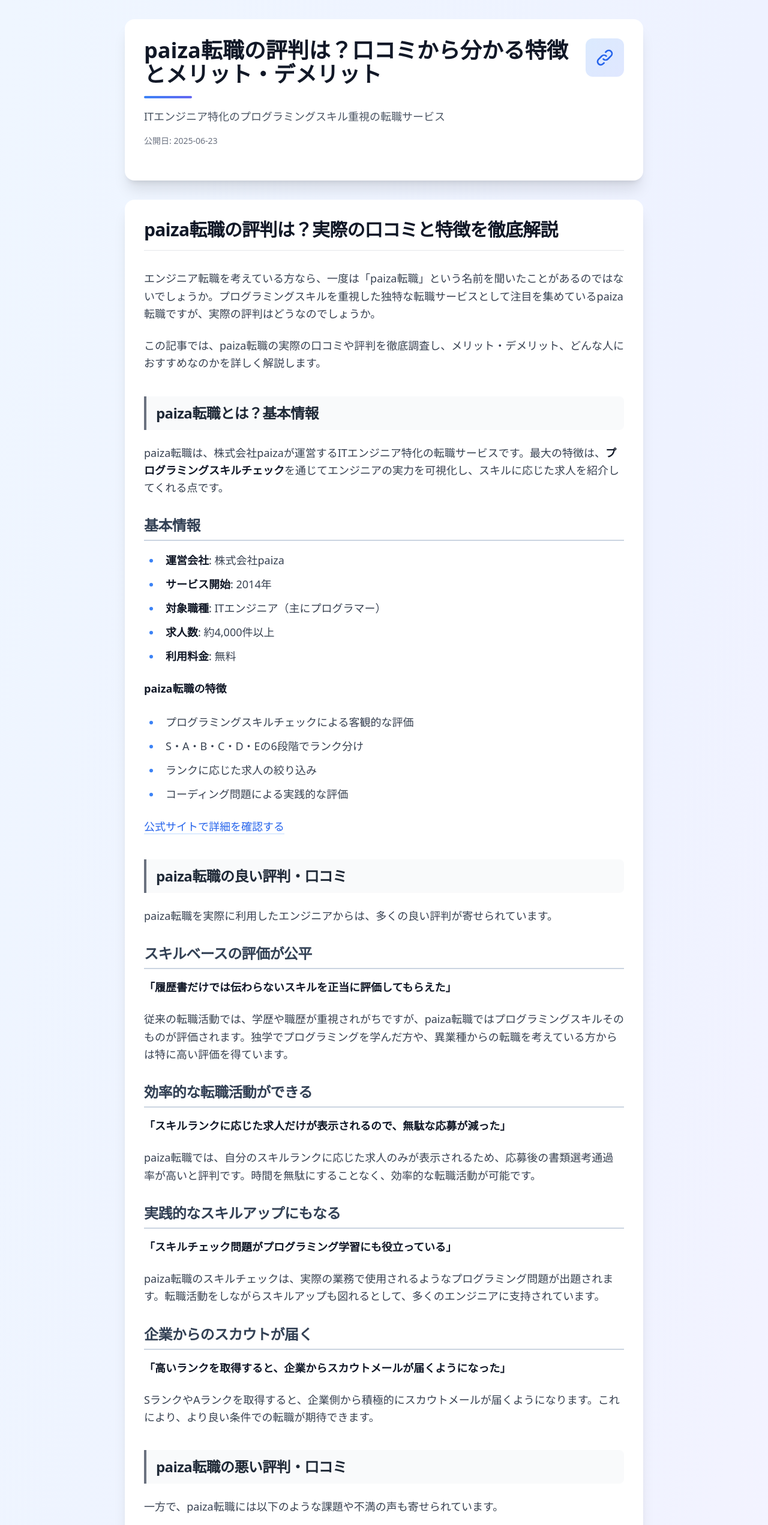
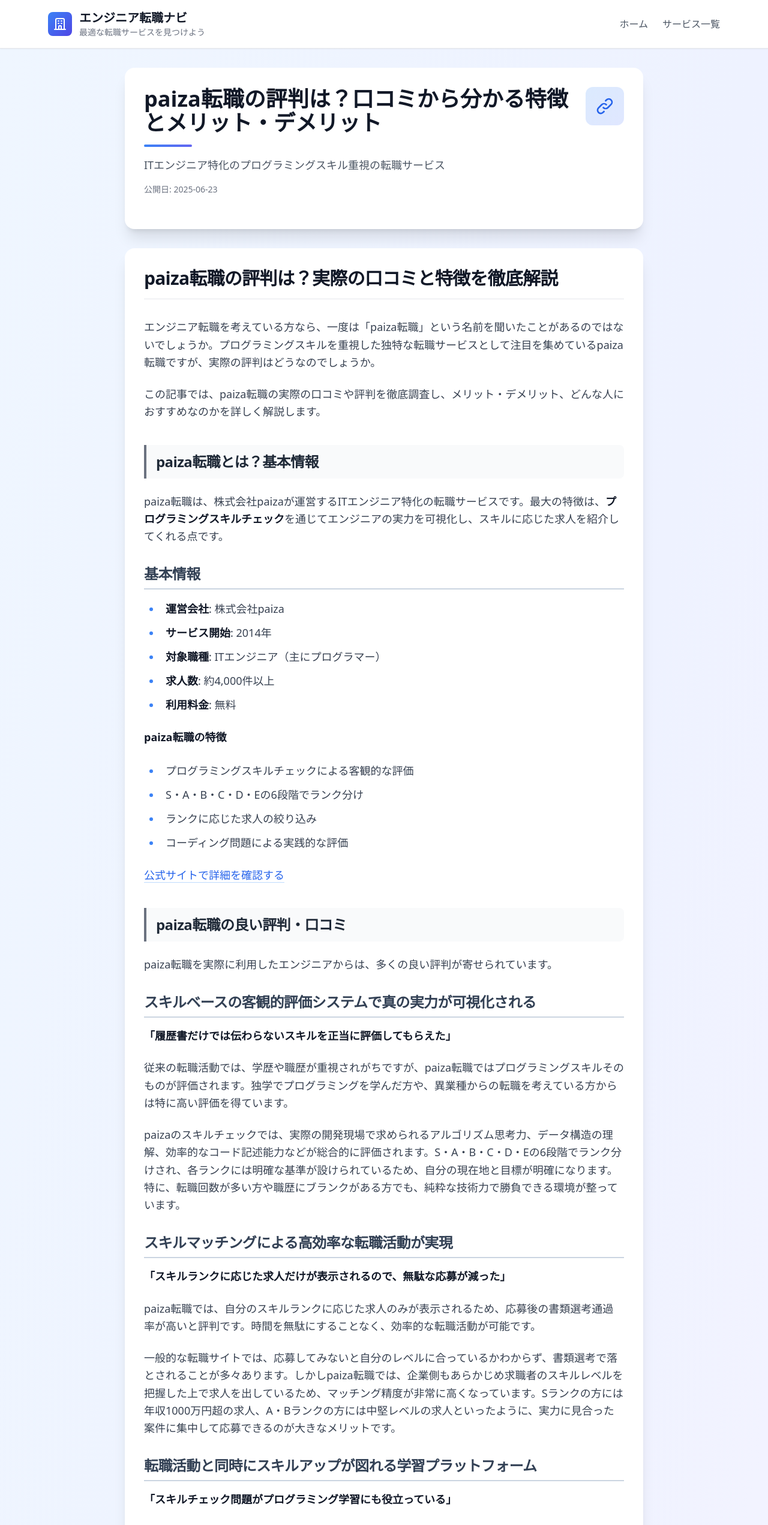
Before and after one commit to kj-nakamura/engineer-jobchange, a Next.js app: page /articles/paiza in a window 1280 px wide. Shown: the top 2543 px of the page at 60% size. Built offline with nearby package versions, Linux system fonts and the light colour scheme.

Commit message:
ヘッダー

```diff
--- a/components/ArticleLayout.tsx
+++ b/components/ArticleLayout.tsx
@@ -14,6 +14,48 @@
 
   return (
     <div className="min-h-screen bg-gradient-to-br from-blue-50 via-indigo-50 to-purple-50">
+      {/* Header Navigation */}
+      <header className="bg-white shadow-sm border-b border-gray-200">
+        <div className="container mx-auto px-4 py-4 max-w-6xl">
+          <div className="flex items-center justify-between">
+            <Link href="/" className="flex items-center space-x-3 group">
+              <div className="w-10 h-10 bg-gradient-to-br from-blue-500 to-indigo-600 rounded-lg flex items-center justify-center group-hover:scale-105 transition-transform duration-200">
+                <svg className="w-6 h-6 text-white" fill="none" stroke="currentColor" viewBox="0 0 24 24">
+                  <path strokeLinecap="round" strokeLinejoin="round" strokeWidth={2} d="M19 21V5a2 2 0 00-2-2H7a2 2 0 00-2 2v16m14 0h2m-2 0h-5m-9 0H3m2 0h5M9 7h1m-1 4h1m4-4h1m-1 4h1m-5 10v-5a1 1 0 011-1h2a1 1 0 011 1v5m-4 0h4" />
+                </svg>
+              </div>
+              <div>
+                <h1 className="text-xl font-bold text-gray-900 group-hover:text-blue-600 transition-colors duration-200">
+                  エンジニア転職ナビ
+                </h1>
+                <p className="text-sm text-gray-500">最適な転職サービスを見つけよう</p>
+              </div>
+            </Link>
+
+            <nav className="hidden md:flex items-center space-x-6">
+              <Link href="/" className="text-gray-600 hover:text-blue-600 transition-colors duration-200 font-medium">
+                ホーム
+              </Link>
+              <Link href="/#services" className="text-gray-600 hover:text-blue-600 transition-colors duration-200 font-medium">
+                サービス一覧
+              </Link>
+            </nav>
+
+            {/* Mobile menu button */}
+            <div className="md:hidden">
+              <Link
+                href="/"
+                className="inline-flex items-center px-3 py-2 rounded-md text-gray-600 hover:text-blue-600 hover:bg-gray-100 transition-colors duration-200"
+              >
+                <svg className="w-5 h-5" fill="none" stroke="currentColor" viewBox="0 0 24 24">
+                  <path strokeLinecap="round" strokeLinejoin="round" strokeWidth={2} d="M3 12l2-2m0 0l7-7 7 7M5 10v10a1 1 0 001 1h3m10-11l2 2m-2-2v10a1 1 0 01-1 1h-3m-6 0a1 1 0 001-1v-4a1 1 0 011-1h2a1 1 0 011 1v4a1 1 0 001 1m-6 0h6" />
+                </svg>
+              </Link>
+            </div>
+          </div>
+        </div>
+      </header>
+
       <div className="container mx-auto px-4 py-8 max-w-4xl">
         {/* Header */}
         <div className="bg-white rounded-2xl shadow-xl p-8 mb-8">
--- a/public/articles/paiza.md
+++ b/public/articles/paiza.md
@@ -33,29 +33,37 @@
 
 paiza転職を実際に利用したエンジニアからは、多くの良い評判が寄せられています。
 
-### スキルベースの評価が公平
+### スキルベースの客観的評価システムで真の実力が可視化される
 
 **「履歴書だけでは伝わらないスキルを正当に評価してもらえた」**
 
 従来の転職活動では、学歴や職歴が重視されがちですが、paiza転職ではプログラミングスキルそのものが評価されます。独学でプログラミングを学んだ方や、異業種からの転職を考えている方からは特に高い評価を得ています。
 
-### 効率的な転職活動ができる
+paizaのスキルチェックでは、実際の開発現場で求められるアルゴリズム思考力、データ構造の理解、効率的なコード記述能力などが総合的に評価されます。S・A・B・C・D・Eの6段階でランク分けされ、各ランクには明確な基準が設けられているため、自分の現在地と目標が明確になります。特に、転職回数が多い方や職歴にブランクがある方でも、純粋な技術力で勝負できる環境が整っています。
+
+### スキルマッチングによる高効率な転職活動が実現
 
 **「スキルランクに応じた求人だけが表示されるので、無駄な応募が減った」**
 
 paiza転職では、自分のスキルランクに応じた求人のみが表示されるため、応募後の書類選考通過率が高いと評判です。時間を無駄にすることなく、効率的な転職活動が可能です。
 
-### 実践的なスキルアップにもなる
+一般的な転職サイトでは、応募してみないと自分のレベルに合っているかわからず、書類選考で落とされることが多々あります。しかしpaiza転職では、企業側もあらかじめ求職者のスキルレベルを把握した上で求人を出しているため、マッチング精度が非常に高くなっています。Sランクの方には年収1000万円超の求人、A・Bランクの方には中堅レベルの求人といったように、実力に見合った案件に集中して応募できるのが大きなメリットです。
+
+### 転職活動と同時にスキルアップが図れる学習プラットフォーム
 
 **「スキルチェック問題がプログラミング学習にも役立っている」**
 
 paiza転職のスキルチェックは、実際の業務で使用されるようなプログラミング問題が出題されます。転職活動をしながらスキルアップも図れるとして、多くのエンジニアに支持されています。
 
-### 企業からのスカウトが届く
+出題される問題は、単純な文法知識を問うものではなく、実際の開発現場で遭遇するような課題解決型の問題が中心です。データ構造とアルゴリズムの理解、効率的な処理の実装、エラーハンドリングなど、現場で即戦力となるスキルが問われます。また、複数回受験可能なため、一度で高ランクが取れなくても、問題を解いて学習し、再チャレンジすることで着実にスキルアップできる仕組みになっています。多くの利用者が「転職活動を通じて技術力が向上した」と評価している点も、paiza転職の大きな特徴です。
+
+### 高ランク取得者への企業からの積極的スカウトシステム
 
 **「高いランクを取得すると、企業からスカウトメールが届くようになった」**
 
 SランクやAランクを取得すると、企業側から積極的にスカウトメールが届くようになります。これにより、より良い条件での転職が期待できます。
+
+特にSランクを取得した方には、通常では出会えないような優良企業からのプレミアムスカウトが届くことがあります。年収800万円以上の求人、CTOやテックリードなどの技術責任者ポジション、上場企業の新規プロダクト開発チームへの参画など、高いスキルを持つエンジニアならではの魅力的なオファーが多数寄せられます。受け身で転職活動ができるため、現職が忙しい方でも効率的にキャリアアップの機会を探ることができ、多くのハイスキルエンジニアに支持されています。
 
 ## paiza転職の悪い評判・口コミ
 
```
Also changed, not shown: public/articles/levtech.md (+20 -8 lines).
